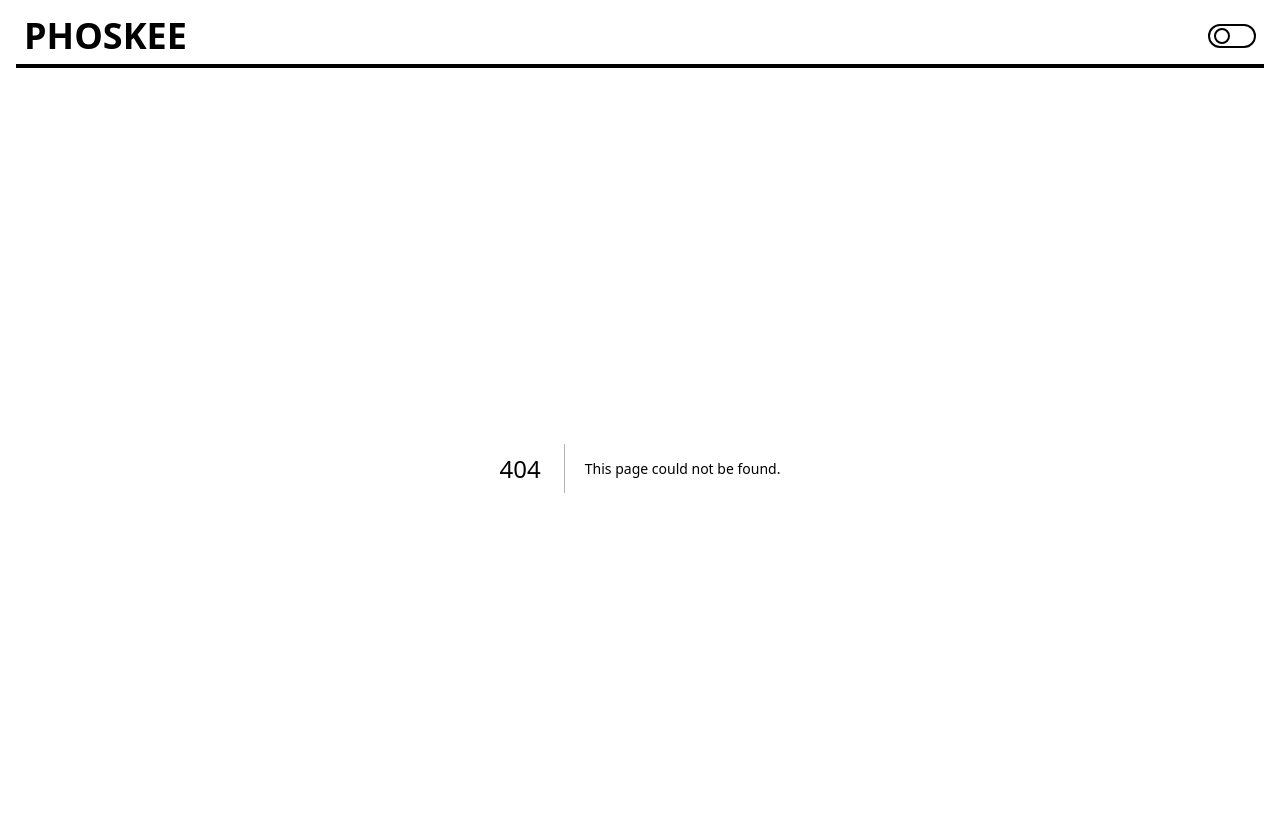
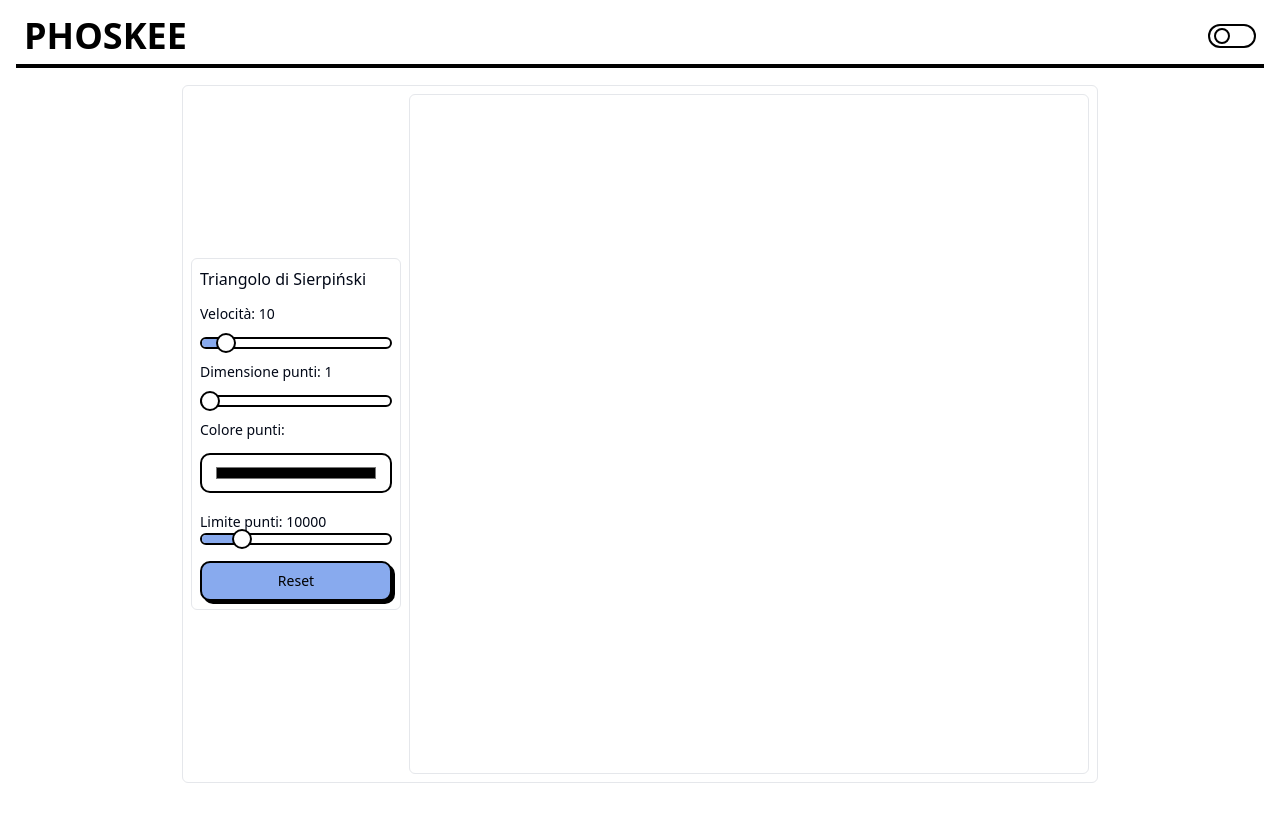
Before and after one commit to phoskee/phoskee.github.io, a Next.js app: page /projects/triangolo in a window 1280 px wide. Before the commit this address had no page. Shown: the top 822 px of the page. After the commit the page ends 800 px from the top, so only its background shows below. Built offline with nearby package versions, Linux system fonts and the light colour scheme.

Commit message:
Refactor Slider component: standardize quotes, improve styling, and ensure consistent formatting

```diff
--- /dev/null
+++ b/src/app/projects/triangolo/page.tsx
@@ -0,0 +1,182 @@
+"use client";
+
+import { useRef, useState, useEffect } from "react";
+import { Button } from "~/components/ui/button";
+import { Input } from "~/components/ui/input";
+import { Label } from "~/components/ui/label";
+import { Slider } from "~/components/ui/slider";
+
+
+interface Point {
+  x: number;
+  y: number;
+}
+
+export default function SierpinskiTriangle() {
+  const canvasRef = useRef<HTMLCanvasElement>(null);
+  const [initialPoint, setInitialPoint] = useState<Point | null>(null);
+  const [vertices, setVertices] = useState<Point[]>([]);
+  const [points, setPoints] = useState<Point[]>([]);
+  const [pointsPerFrame, setPointsPerFrame] = useState<number>(10);
+  const [pointSize, setPointSize] = useState<number>(1);
+  const [pointColor, setPointColor] = useState<string>("#000000");
+  const [maxPoints, setMaxPoints] = useState<number>(10000);
+  const animationFrameRef = useRef<number>();
+  const [canvasSize, setCanvasSize] = useState({ width: 800, height: 800 });
+
+  useEffect(() => {
+    const updateCanvasSize = () => {
+      const container = document.querySelector('.canvas-container');
+      if (container) {
+        const width = container.clientWidth;
+        const height = container.clientHeight;
+        setCanvasSize({ width, height });
+
+        setVertices([
+          { x: width / 2, y: 10 },
+          { x: 10, y: height - 10 },
+          { x: width - 10, y: height - 10 },
+        ]);
+      }
+    };
+
+    updateCanvasSize();
+    window.addEventListener('resize', updateCanvasSize);
+    return () => window.removeEventListener('resize', updateCanvasSize);
+  }, []);
+
+  const resetCanvas = () => {
+    if (!canvasRef.current) return;
+    const ctx = canvasRef.current.getContext("2d")!;
+
+    if (animationFrameRef.current) {
+      cancelAnimationFrame(animationFrameRef.current);
+    }
+
+    ctx.clearRect(0, 0, canvasRef.current.width, canvasRef.current.height);
+    setInitialPoint(null);
+    setPoints([]);
+
+    vertices.forEach(({ x, y }) => {
+      ctx.fillStyle = "#FF0000";
+      ctx.fillRect(x - 2, y - 2, 4, 4);
+    });
+  };
+
+  useEffect(() => {
+    if (initialPoint) {
+      if (!canvasRef.current) return;
+      let currentPoint: Point = initialPoint;
+      const ctx = canvasRef.current.getContext("2d")!;
+      ctx.fillStyle = pointColor;
+
+      vertices.forEach(({ x, y }) => {
+        ctx.fillStyle = "#FF0000";
+        ctx.fillRect(x - 2, y - 2, 4, 4);
+      });
+
+      const draw = () => {
+        ctx.fillStyle = pointColor;
+        for(let i = 0; i < pointsPerFrame; i++) {
+          const targetVertex = vertices[Math.floor(Math.random() * 3)]!;
+          currentPoint = {
+            x: (currentPoint.x + targetVertex.x) / 2,
+            y: (currentPoint.y + targetVertex.y) / 2,
+          };
+          ctx.fillRect(
+            currentPoint.x - pointSize/2,
+            currentPoint.y - pointSize/2,
+            pointSize,
+            pointSize
+          );
+        }
+
+        if (points.length < maxPoints) {
+          animationFrameRef.current = requestAnimationFrame(draw);
+        }
+      };
+
+      animationFrameRef.current = requestAnimationFrame(draw);
+
+      return () => {
+        if (animationFrameRef.current) {
+          cancelAnimationFrame(animationFrameRef.current);
+        }
+      };
+    }
+  }, [initialPoint, pointsPerFrame, pointSize, pointColor, maxPoints]);
+
+  const handleCanvasClick = (event: React.MouseEvent<HTMLCanvasElement>) => {
+    if (!canvasRef.current) return;
+    const rect = canvasRef.current.getBoundingClientRect();
+	console.log(rect)
+    const x = event.clientX - rect.left;
+    const y = event.clientY - rect.top;
+    setInitialPoint({ x, y });
+    setPoints([]);
+  };
+
+  return (
+    <div className="flex items-center justify-center gap-2 rounded-md border p-2">
+      <div className="rounded-md border p-2 flex flex-col gap-4">
+        <h1>Triangolo di Sierpiński</h1>
+        <div className="flex flex-col gap-4">
+          <Label className="mr-2">Velocità: {pointsPerFrame}</Label>
+          <Slider
+            min={1}
+            max={100}
+            value={[pointsPerFrame]}
+            onValueChange={(value) => setPointsPerFrame(value[0] ?? 1)}
+            className="w-48"
+          />
+        </div>
+        <div className="flex flex-col gap-4">
+          <Label className="mr-2">Dimensione punti: {pointSize}</Label>
+          <Slider
+            min={1}
+            max={5}
+            step={0.5}
+            value={[pointSize]}
+            onValueChange={(value) => setPointSize(value[0] ?? 1)}
+            className="w-48"
+          />
+        </div>
+        <div className="flex flex-col gap-4">
+          <Label className="mr-2">Colore punti:</Label>
+          <Input
+            type="color"
+            value={pointColor}
+            onChange={(e) => setPointColor(e.target.value)}
+          />
+        </div>
+        <div>
+          <Label className="mr-2">Limite punti: {maxPoints}</Label>
+          <Slider
+            min={1000}
+            max={50000}
+            step={1000}
+            value={[maxPoints]}
+            onValueChange={(value) => setMaxPoints(value[0] ?? 1000)}
+            className="w-48"
+          />
+        </div>
+        <Button
+          onClick={resetCanvas}
+		  className="w-full"
+        >
+          Reset
+        </Button>
+
+      </div>
+      <div className="canvas-container h-[85svh] aspect-square">
+        <canvas
+          ref={canvasRef}
+          width={canvasSize.width}
+          height={canvasSize.height}
+          className="w-full h-full cursor-pointer rounded-md border"
+          onClick={handleCanvasClick}
+        />
+      </div>
+    </div>
+  );
+}
--- a/src/components/ui/slider.tsx
+++ b/src/components/ui/slider.tsx
@@ -1,10 +1,11 @@
-'use client'
+"use client";
 
-import * as SliderPrimitive from '@radix-ui/react-slider'
+import * as SliderPrimitive from "@radix-ui/react-slider";
 
-import * as React from 'react'
+import * as React from "react";
+import { cn } from "~/lib/utils";
 
-import { cn } from '~/lib/utils'
+
 
 const Slider = React.forwardRef<
   React.ElementRef<typeof SliderPrimitive.Root>,
@@ -13,17 +14,17 @@ const Slider = React.forwardRef<
   <SliderPrimitive.Root
     ref={ref}
     className={cn(
-      'relative flex w-full touch-none select-none items-center',
+      "relative flex w-full touch-none select-none items-center",
       className,
     )}
     {...props}
   >
-    <SliderPrimitive.Track className="relative h-3 w-full grow overflow-hidden rounded-full border-2 border-border dark:border-darkBorder bg-white dark:bg-darkBg">
+    <SliderPrimitive.Track className="relative h-3 w-full grow overflow-hidden rounded-full border-2 border-border bg-white dark:border-darkBorder dark:bg-secondaryBlack">
       <SliderPrimitive.Range className="absolute h-full bg-main" />
     </SliderPrimitive.Track>
-    <SliderPrimitive.Thumb className="block h-5 w-5 rounded-full border-2 border-border dark:border-darkBorder bg-white ring-offset-white transition-colors focus-visible:outline-none focus-visible:ring-2 focus-visible:ring-black focus-visible:ring-offset-2 disabled:pointer-events-none disabled:opacity-50" />
+    <SliderPrimitive.Thumb className="block h-5 w-5 rounded-full border-2 border-border bg-white ring-offset-white transition-colors focus-visible:outline-none focus-visible:ring-2 focus-visible:ring-black focus-visible:ring-offset-2 disabled:pointer-events-none disabled:opacity-50 dark:border-darkBorder" />
   </SliderPrimitive.Root>
-))
-Slider.displayName = SliderPrimitive.Root.displayName
+));
+Slider.displayName = SliderPrimitive.Root.displayName;
 
-export { Slider }
+export { Slider };
```
